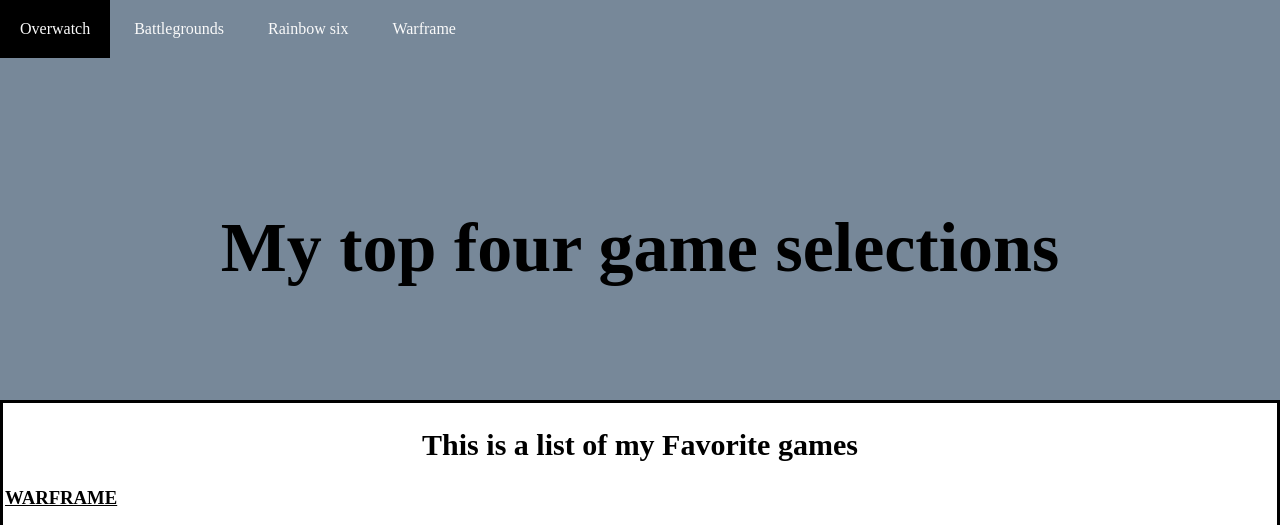
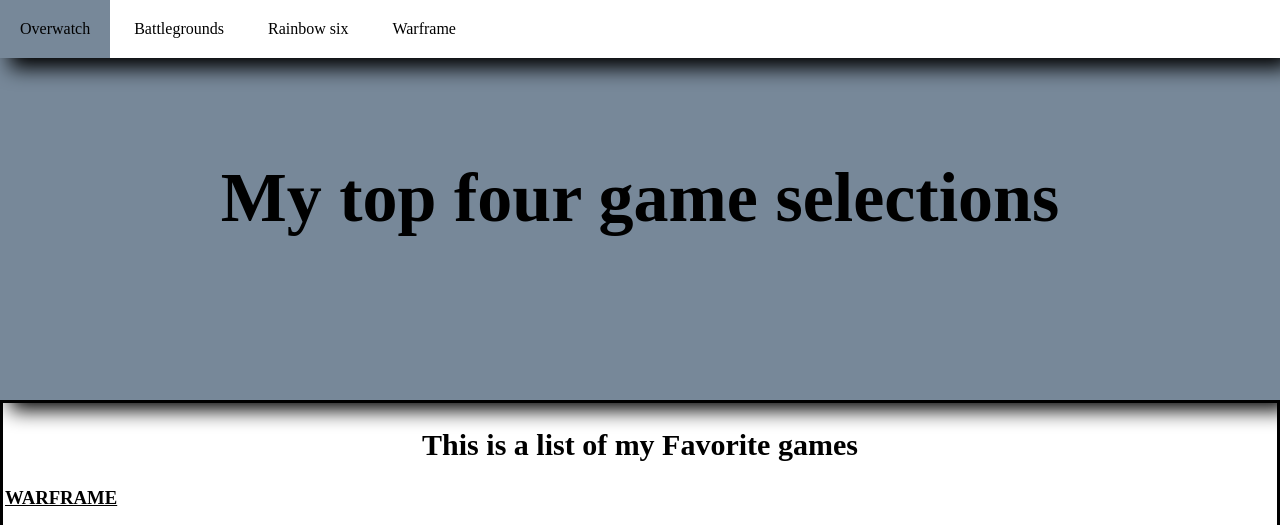
Before and after one commit to shiquann/html-me-something, a plain HTML site: page index.html in a window 1280 px wide. Shown: the top 525 px of the page. Drawn offline with Linux system fonts and the light colour scheme; files whose address does not match are found by name.

Commit message:
added shadows

```diff
--- a/index.html
+++ b/index.html
@@ -3,7 +3,6 @@
     <head>
         <title>My favorite games</title>
         <link rel="stylesheet" type="text/css" href="styles.css">
-
     </head>
     <body>
         <header class="header">
@@ -54,7 +53,7 @@
             </article>
         </main>
         <footer class="footer">
-            <p id="foot">© 2017 Shiquann Jackson</p>
+            <p id="foot">&copy; 2017 Shiquann Jackson</p>
         </footer>
 
     </body>
--- a/styles.css
+++ b/styles.css
@@ -1,20 +1,23 @@
 ul {
     margin: 0;
     padding: 0;
-    background-color: lightslategray;
+    background-color:white;
+    filter:drop-shadow(10px 10px 10px)
+
 
 }
 
 li a {
     display: block;
-    color: rgb(250, 250, 250);
+    color: black;
     text-align: center;
     padding: 20px 20px;
     text-decoration: none;
+
 }
 
 li a:hover {
-    background-color: black;
+    background-color: lightslategray;
 }
 
 li {
@@ -26,14 +29,14 @@ li {
 .header {
     background-color:lightslategray;
     height:400px;
+    filter:drop-shadow(10px 10px 10px)
 
 }
 
 .title {
-    margin-top:150px;
+    margin-top:100px;
     text-align: center;
     font-size:70px;
-
 }
 
 .name {
```
